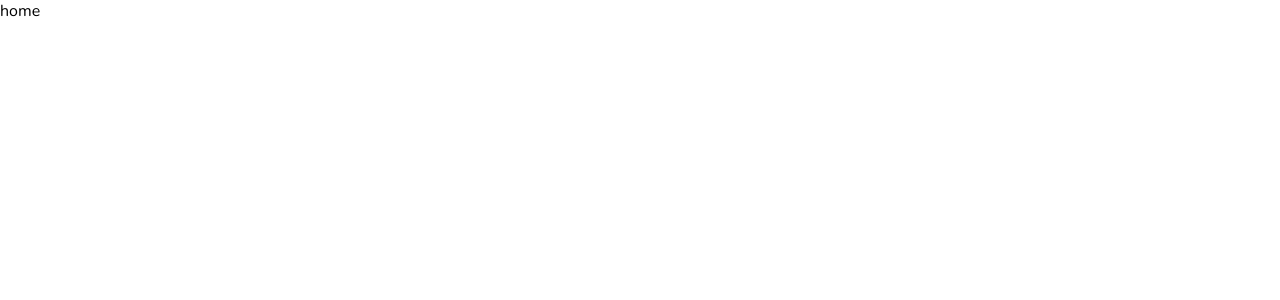
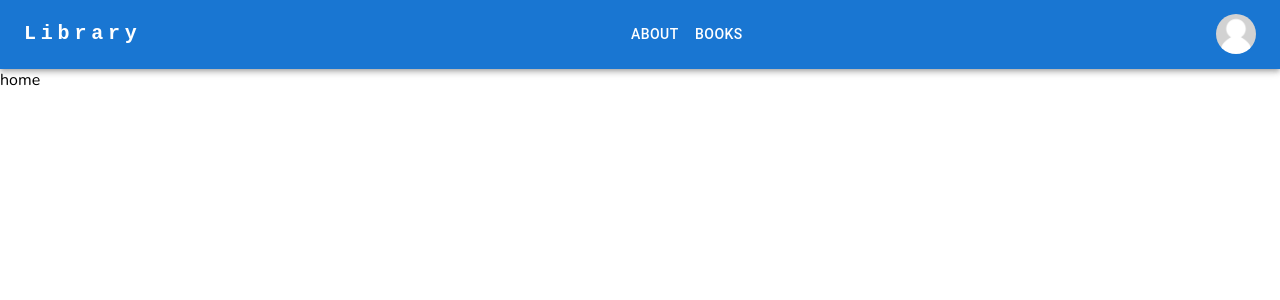
Before and after one commit to EdWIN1021/library-management-system, a Next.js app: page / in a window 1280 px wide. Shown: the top 300 px of the page. Built offline with nearby package versions, Linux system fonts and the light colour scheme.

Commit message:
feat: add Navbar ui

```diff
--- /dev/null
+++ b/app/components/navbar/Navbar.tsx
@@ -0,0 +1,163 @@
+"use client";
+import * as React from "react";
+import AppBar from "@mui/material/AppBar";
+import Box from "@mui/material/Box";
+import Toolbar from "@mui/material/Toolbar";
+import IconButton from "@mui/material/IconButton";
+import Typography from "@mui/material/Typography";
+import Menu from "@mui/material/Menu";
+import MenuIcon from "@mui/icons-material/Menu";
+import Container from "@mui/material/Container";
+import Avatar from "@mui/material/Avatar";
+import Button from "@mui/material/Button";
+import MenuItem from "@mui/material/MenuItem";
+
+const Navbar = () => {
+  const [anchorElNav, setAnchorElNav] = React.useState<null | HTMLElement>(
+    null
+  );
+  const [anchorElUser, setAnchorElUser] = React.useState<null | HTMLElement>(
+    null
+  );
+
+  const handleOpenNavMenu = (event: React.MouseEvent<HTMLElement>) => {
+    setAnchorElNav(event.currentTarget);
+  };
+  const handleOpenUserMenu = (event: React.MouseEvent<HTMLElement>) => {
+    setAnchorElUser(event.currentTarget);
+  };
+
+  const handleCloseNavMenu = () => {
+    setAnchorElNav(null);
+  };
+
+  const handleCloseUserMenu = () => {
+    setAnchorElUser(null);
+  };
+
+  return (
+    <AppBar position="static">
+      <Container maxWidth="xl">
+        <Toolbar disableGutters>
+          <Typography
+            variant="h6"
+            noWrap
+            component="a"
+            href="/"
+            sx={{
+              mr: 2,
+              display: { xs: "none", md: "flex" },
+              fontFamily: "monospace",
+              fontWeight: 700,
+              letterSpacing: ".3rem",
+              color: "inherit",
+              textDecoration: "none",
+            }}
+          >
+            Library
+          </Typography>
+
+          <Box sx={{ flexGrow: 1, display: { xs: "flex", md: "none" } }}>
+            <IconButton
+              size="large"
+              aria-label="account of current user"
+              aria-controls="menu-appbar"
+              aria-haspopup="true"
+              onClick={handleOpenNavMenu}
+              color="inherit"
+            >
+              <MenuIcon />
+            </IconButton>
+            <Menu
+              id="menu-appbar"
+              anchorEl={anchorElNav}
+              anchorOrigin={{
+                vertical: "bottom",
+                horizontal: "left",
+              }}
+              keepMounted
+              transformOrigin={{
+                vertical: "top",
+                horizontal: "left",
+              }}
+              open={Boolean(anchorElNav)}
+              onClose={handleCloseNavMenu}
+              sx={{
+                display: { xs: "block", md: "none" },
+              }}
+            >
+              <MenuItem onClick={handleCloseNavMenu}>
+                <Typography textAlign="center">About</Typography>
+              </MenuItem>
+            </Menu>
+          </Box>
+
+          <Typography
+            variant="h5"
+            noWrap
+            component="a"
+            href=""
+            sx={{
+              mr: 2,
+              display: { xs: "flex", md: "none" },
+              flexGrow: 1,
+              fontFamily: "monospace",
+              fontWeight: 700,
+              letterSpacing: ".3rem",
+              color: "inherit",
+              textDecoration: "none",
+            }}
+          >
+            Library
+          </Typography>
+          <Box
+            sx={{
+              flexGrow: 1,
+              display: { xs: "none", md: "flex" },
+              justifyContent: "center",
+            }}
+          >
+            <Button sx={{ my: 2, color: "white", display: "block" }}>
+              about
+            </Button>
+            <Button sx={{ my: 2, color: "white", display: "block" }}>
+              Books
+            </Button>
+          </Box>
+
+          <Box sx={{ flexGrow: 0 }}>
+            <IconButton onClick={handleOpenUserMenu} sx={{ p: 0 }}>
+              <Avatar alt="..." src="/images/placeholder.jpg" />
+            </IconButton>
+            <Menu
+              sx={{ mt: "45px" }}
+              id="menu-appbar"
+              anchorEl={anchorElUser}
+              anchorOrigin={{
+                vertical: "top",
+                horizontal: "right",
+              }}
+              keepMounted
+              transformOrigin={{
+                vertical: "top",
+                horizontal: "right",
+              }}
+              open={Boolean(anchorElUser)}
+              onClose={handleCloseUserMenu}
+            >
+              <MenuItem>
+                <Typography textAlign="center">Login</Typography>
+              </MenuItem>
+
+              <MenuItem>
+                <Typography textAlign="center">Signup</Typography>
+              </MenuItem>
+            </Menu>
+          </Box>
+        </Toolbar>
+      </Container>
+    </AppBar>
+  );
+};
+
+export default Navbar;
--- a/app/layout.tsx
+++ b/app/layout.tsx
@@ -1,5 +1,6 @@
 import "./globals.scss";
 import { Nunito } from "next/font/google";
+import Navbar from "./components/navbar/Navbar";
 
 const nunito = Nunito({ subsets: ["latin"] });
 
@@ -14,7 +15,10 @@ export default function RootLayout({
 }) {
   return (
     <html lang="en">
-      <body className={nunito.className}>{children}</body>
+      <body className={nunito.className}>
+        <Navbar />
+        {children}
+      </body>
     </html>
   );
 }
--- a/package.json
+++ b/package.json
@@ -9,6 +9,10 @@
     "lint": "next lint"
   },
   "dependencies": {
+    "@emotion/react": "^11.11.0",
+    "@emotion/styled": "^11.11.0",
+    "@mui/icons-material": "^5.11.16",
+    "@mui/material": "^5.13.2",
     "@types/node": "20.2.3",
     "@types/react": "18.2.7",
     "@types/react-dom": "18.2.4",
```
Also changed, not shown: public/images/placeholder.jpg (added), 1 other file (tests, documents, lock files or other folders).
